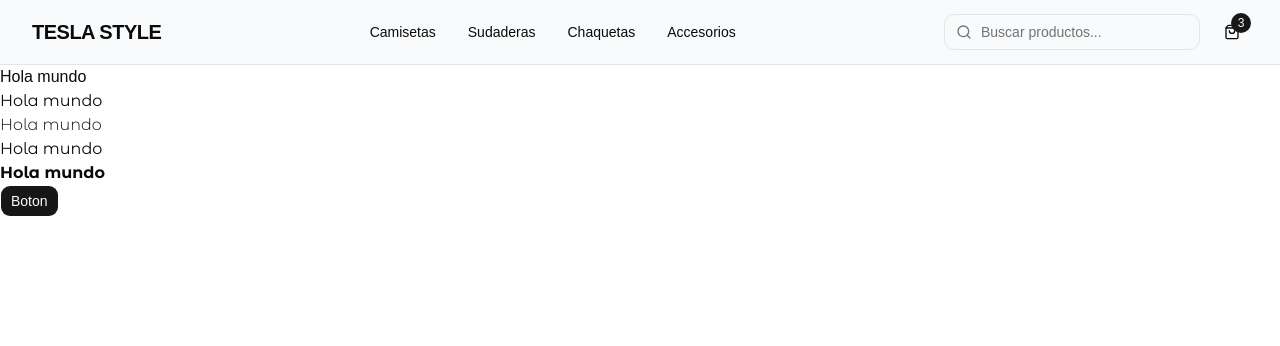
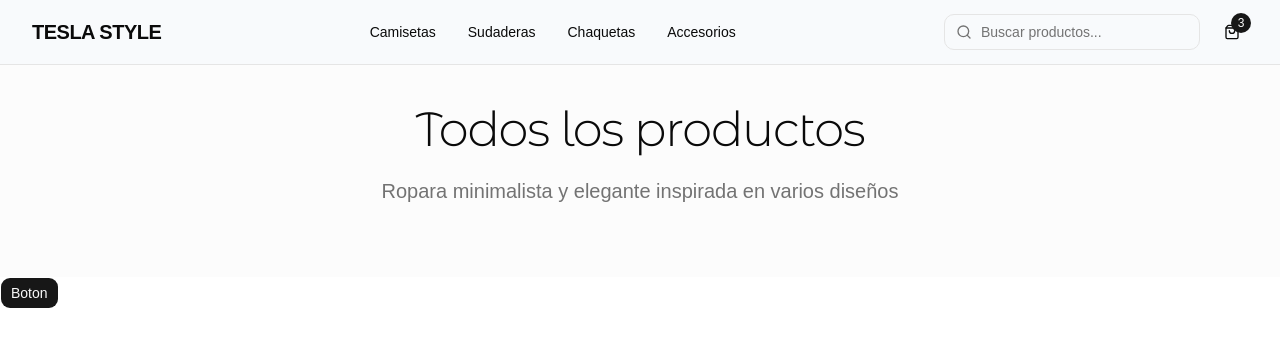
Before and after one commit to LuxDavid/New-teslo-proyect, a React (Vite) app: page / in a window 1280 px wide. Shown: the top 346 px of the page. Built offline with nearby package versions, Linux system fonts and the light colour scheme; a web font is replaced by a local one.

Commit message:
ajustes de customJumbotron

```diff
--- a/src/shop/components/CustomJumbotron.tsx
+++ b/src/shop/components/CustomJumbotron.tsx
@@ -1,17 +1,20 @@
 interface Props{
     title: string;
-    subtitle: string;
+    subtitle?: string;
 }
 
 export const CustomJumbotron = ({title, subtitle}: Props) => {
+
+    const defaultSubTitle= "Ropara minimalista y elegante inspirada en varios diseños";
+
     return (
-        <section className="py-16 px-4 lg:px-8 bg-muted/30">
+        <section className="py-10 px-4 lg:px-8 bg-muted/30">
             <div className="container mx-auto text-center">
-                <h1 className="text-5xl lg:text-7xl font-light tracking-tight mb-6">
+                <h1 className="font-montserrat text-2xl lg:text-5xl font-light tracking-tight mb-6">
                     {title}
                 </h1>
                 <p className="text-xl text-muted-foreground mb-8 max-w-2xl mx-auto">
-                    {subtitle}
+                    {subtitle || defaultSubTitle}
                 </p>
             </div>
         </section>
--- a/src/shop/pages/home/HomePage.tsx
+++ b/src/shop/pages/home/HomePage.tsx
@@ -1,13 +1,10 @@
+import { CustomJumbotron } from "@/shop/components/CustomJumbotron"
 import { Button } from "../../../components/ui/button"
 
 export const HomePage = () => {
   return (
     <div>
-      <h1>Hola mundo</h1>
-      <h1 className="font-montserrat">Hola mundo</h1>
-      <h1 className="font-montserrat font-thin">Hola mundo</h1>
-      <h1 className="font-montserrat font-normal">Hola mundo</h1>
-      <h1 className="font-montserrat font-bold">Hola mundo</h1>
+      <CustomJumbotron title="Todos los productos"/>
       <Button>Boton</Button>
     </div>
   )
```
